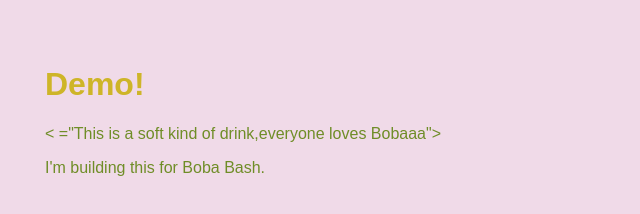
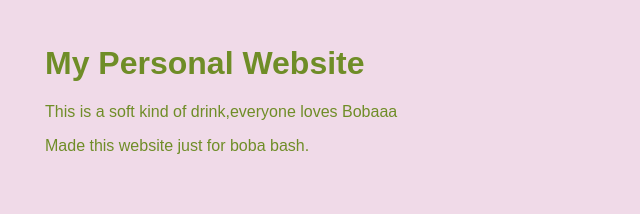
Before and after one commit to malhanawan80-tech/personal-website, a plain HTML site: page index.html in a window 1280 px wide. Shown: the whole page, without its empty margins (0-640 px from the left). Drawn offline with Linux system fonts and the light colour scheme.

Commit message:
Update index.html

```diff
--- a/index.html
+++ b/index.html
@@ -1,5 +1,3 @@
-<!DOCTYPE html>
-
 <html>
 
 <head>
@@ -12,17 +10,11 @@
 
 <body>
 
-<h1 class="title">Demo!</h1>
+<h1>My Personal Website</h1>
 
-<<!DOCTYPE html PUBLIC "-//W3C//DTD XHTML 1.0 Strict//EN"
+<p> This is a soft kind of drink,everyone loves Bobaaa</p>
 
-"http://www.w3.org/TR/xhtml1/DTD/xhtml1-strict.dtd"> ="This is a soft kind of drink,everyone loves Bobaaa"></p>
-
-<script src="script.js"></script>
-
-<!DOCTYPE html PUBLIC "-//W3C//DTD XHTML 1.0 Strict//EN"
-
-"http://www.w3.org/TR/xhtml1/DTD/xhtml1-strict.dtd">I'm building this for Boba Bash.
+<p>Made this website just for boba bash. </p>
 
 </body>
 
```
